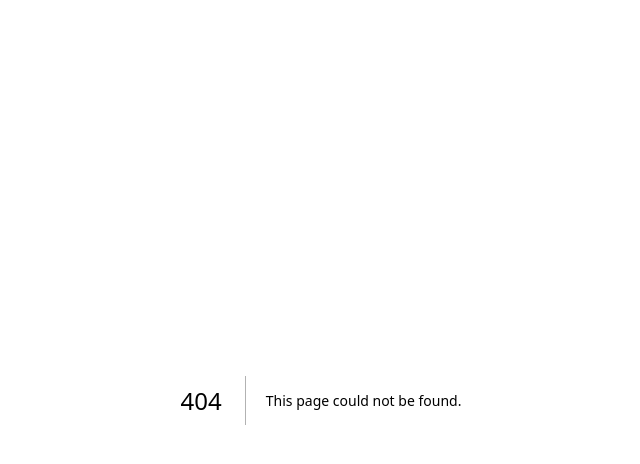
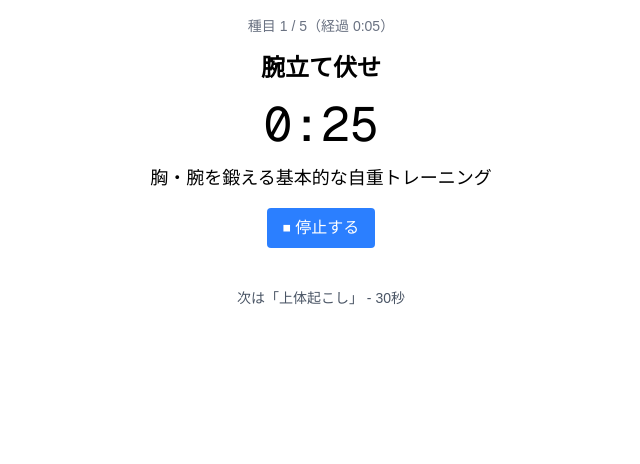
Before and after one commit to yussak/yaru-tore, a Next.js app: page /workout/play in a window 1280 px wide. Before the commit this address had no page. Shown: the top 464 px of the page, without its empty margins (319-959 px from the left). Built offline with nearby package versions, Linux system fonts and the light colour scheme.

Commit message:
トレーニング中の画面追加

```diff
--- /dev/null
+++ b/src/app/workout/components/WorkoutPlayer.tsx
@@ -0,0 +1,77 @@
+"use client";
+
+import { Exercise } from "@/app/data/excercise";
+import { useEffect, useState } from "react";
+
+type Props = {
+  exercises: Exercise[];
+  onFinish: () => void;
+};
+
+export default function WorkoutPlayer({ exercises, onFinish }: Props) {
+  const [index, setIndex] = useState(0);
+  const [timeLeft, setTimeLeft] = useState(exercises[0]?.durationSec || 30);
+  const [totalElapsed, setTotalElapsed] = useState(0);
+  const [isPaused, setIsPaused] = useState(false);
+
+  useEffect(() => {
+    // なんでreturn?ない
+    if (isPaused) return;
+
+    const timer = setInterval(() => {
+      setTimeLeft((prev) => {
+        if (prev <= 1) {
+          const next = index + 1;
+          if (next >= exercises.length) {
+            clearInterval(timer);
+            onFinish();
+          } else {
+            setIndex(next);
+            setTimeLeft(exercises[next].durationSec);
+          }
+          return 0;
+        }
+        return prev - 1;
+      });
+
+      setTotalElapsed((prev) => prev + 1);
+    }, 1000);
+
+    return () => clearInterval(timer);
+  }, [index, isPaused]);
+
+  const current = exercises[index];
+  const next = exercises[index + 1];
+
+  return (
+    <div className="max-w-xl mx-auto p-4 space-y-4 text-center">
+      <p className="text-sm text-gray-500">
+        種目 {index + 1} / {exercises.length}（経過 {formatTime(totalElapsed)}）
+      </p>
+
+      <h1 className="text-2xl font-bold">{current.name}</h1>
+
+      <div className="text-5xl font-mono">{formatTime(timeLeft)}</div>
+
+      <p className="text-lg mt-4">{current.description}</p>
+      {current.point && <p className="text-sm text-blue-500">☑ {current.point}</p>}
+      <button
+        onClick={() => setIsPaused(!isPaused)}
+        className="px-4 py-2 bg-blue-500 text-white rounded hover:bg-blue-600"
+      >
+        {isPaused ? "▶︎ 再開する" : "⏹ 停止する"}
+      </button>
+      {next && (
+        <p className="text-sm text-gray-600 mt-6">
+          次は「{next.name}」 - {next.durationSec}秒
+        </p>
+      )}
+    </div>
+  );
+}
+
+function formatTime(sec: number): string {
+  const m = Math.floor(sec / 60);
+  const s = sec % 60;
+  return `${m}:${s.toString().padStart(2, "0")}`;
+}
--- /dev/null
+++ b/src/app/workout/play/page.tsx
@@ -0,0 +1,24 @@
+// ここがコアになりそう
+"use client";
+
+import { generateWorkout } from "@/app/utils/generateWorkout";
+import { useRouter } from "next/navigation";
+import WorkoutPlayer from "../components/WorkoutPlayer";
+
+export default function WorkoutPlayPage() {
+  const router = useRouter();
+
+  // モックで仮にメニュー生成（本来は context などから受け取る）
+  const workout = generateWorkout({
+    type: "筋トレ",
+    totalDurationSec: 5 * 60,
+  });
+
+  const handleFinish = () => {
+    router.push("/result");
+  };
+
+  return (
+    <WorkoutPlayer exercises={workout} onFinish={handleFinish} />
+  );
+}
```
